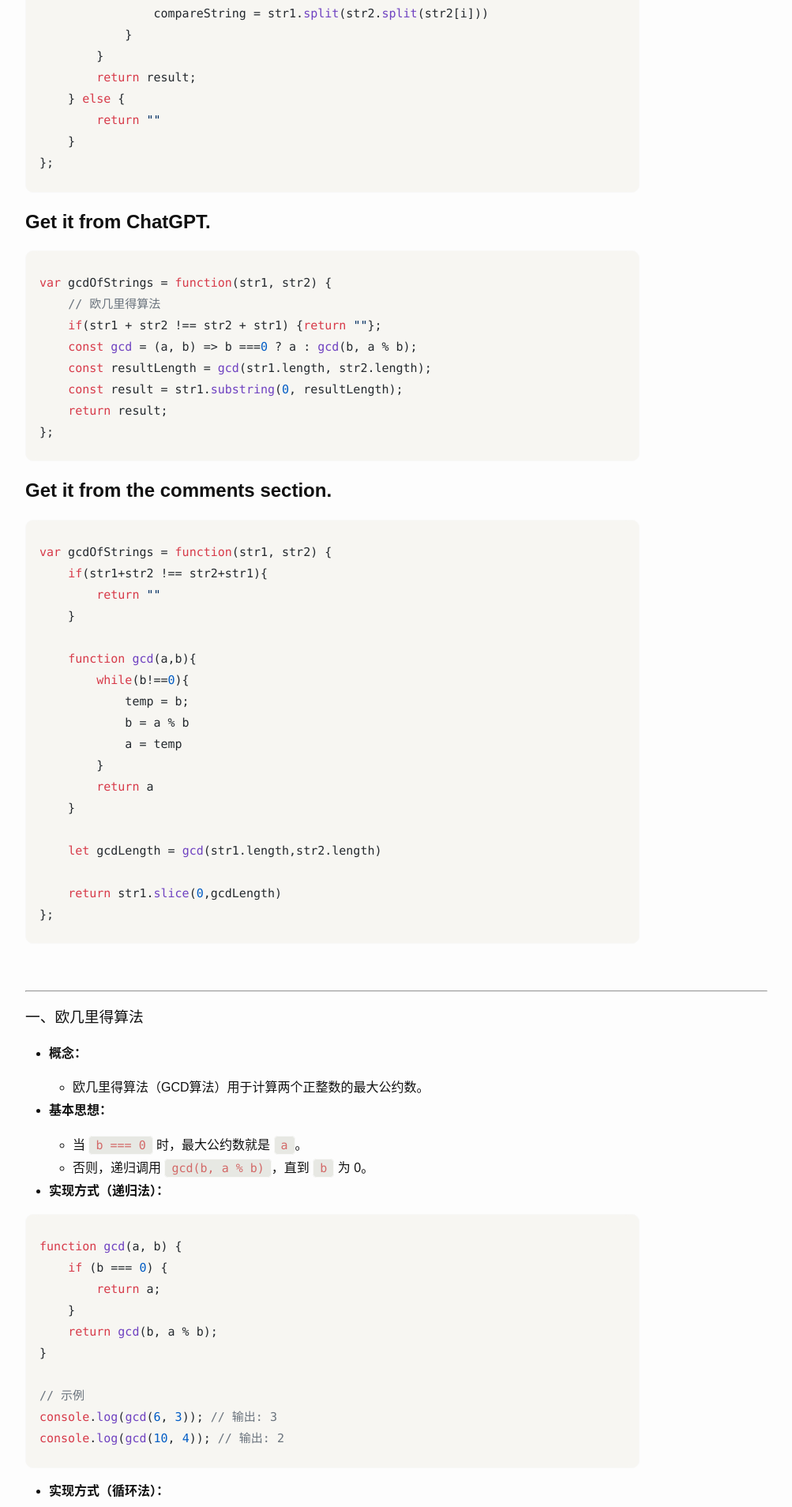
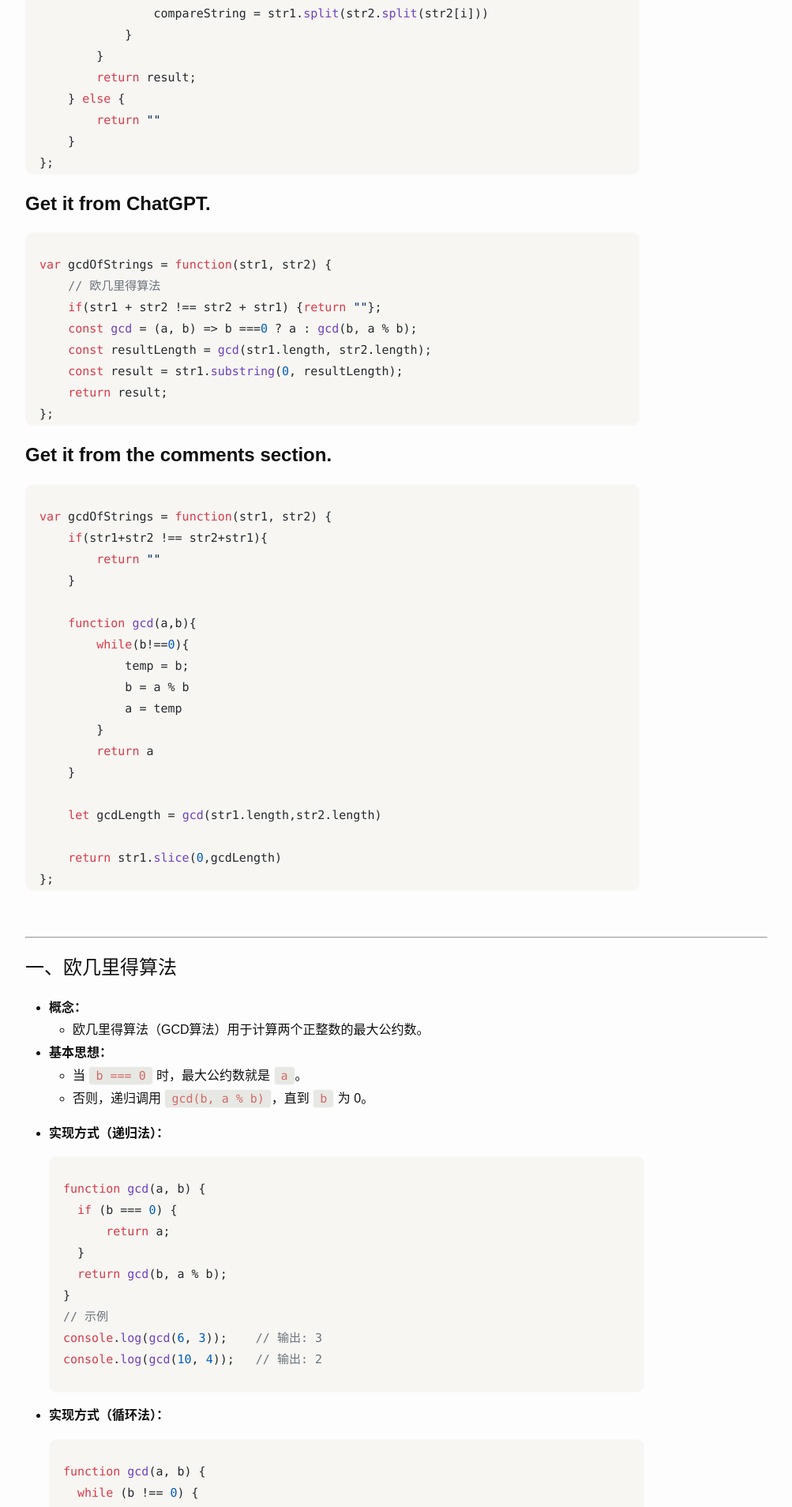
Before and after one commit to BlissX-ML/Daily_Snapshot.github.io, a Jekyll site: the page built from _leetcode_seventy_five/2025-03-27-.md, in a window 1280 px wide. Shown: the part 958-2866 px from the top of the page at 79% size, without its empty margins (138-1141 px from the left). Built offline with Jekyll 4.4.1, drawn with Linux system fonts in a browser that asks for light colours; nearby versions of some CDN libraries.

Commit message:
Formatting adjusted

```diff
--- a/_leetcode_seventy_five/2025-03-27-.md
+++ b/_leetcode_seventy_five/2025-03-27-.md
@@ -103,7 +103,7 @@ var gcdOfStrings = function(str1, str2) {
 
 ---
 
-### 一、欧几里得算法
+## 一、欧几里得算法
 
 - **概念：**
     - 欧几里得算法（GCD算法）用于计算两个正整数的最大公约数。
@@ -112,22 +112,22 @@ var gcdOfStrings = function(str1, str2) {
     - 否则，递归调用 `gcd(b, a % b)`，直到 `b` 为 0。
 - **实现方式（递归法）：**
 
-<pre><code class="language-js">
+    <pre><code class="language-js">
 function gcd(a, b) {
     if (b === 0) {
         return a;
     }
     return gcd(b, a % b);
 }
+// 示例
+console.log(gcd(6, 3));    // 输出: 3
+console.log(gcd(10, 4));   // 输出: 2
+    </code></pre>
 
-// 示例
-console.log(gcd(6, 3)); // 输出: 3
-console.log(gcd(10, 4)); // 输出: 2
-</code></pre>
 
 - **实现方式（循环法）：**
 
-<pre><code class="language-js">
+    <pre><code class="language-js">
 function gcd(a, b) {
     while (b !== 0) {
         let temp = b;
@@ -136,11 +136,10 @@ function gcd(a, b) {
     }
     return a;
 }
-
 // 示例
-console.log(gcd(6, 3)); // 输出: 3
-console.log(gcd(10, 4)); // 输出: 2
-</code></pre>
+console.log(gcd(6, 3));    // 输出: 3
+console.log(gcd(10, 4));   // 输出: 2
+    </code></pre>
 
 - **特点：**
     - 递归法更简洁，但深度递归可能导致栈溢出。
@@ -148,7 +147,7 @@ console.log(gcd(10, 4)); // 输出: 2
 
 ---
 
-### 二、substring() 方法与字符串、数组、对象操作
+## 二、substring() 方法与字符串、数组、对象操作
 
 **1. `substring()` 方法简介**
 
@@ -159,12 +158,12 @@ console.log(gcd(10, 4)); // 输出: 2
 - 如果 `endIndex` 省略，则返回从 `startIndex` 到结尾的所有字符。
 - 不修改原字符串，返回新字符串。
 
-<pre><code class="language-js">
+    <pre><code class="language-js">
 let str = "Hello, World!";
-console.log(str.substring(0, 5)); // 输出: "Hello"
-console.log(str.substring(7));    // 输出: "World!"
-console.log(str);                  // 原字符串未改变："Hello, World!"
-</code></pre>
+console.log(str.substring(0, 5));   // 输出: "Hello"
+console.log(str.substring(7));      // 输出: "World!"
+console.log(str);                   // 原字符串未改变："Hello, World!"
+    </code></pre>
 
 ---
 
--- a/_sass/minima/_base.scss
+++ b/_sass/minima/_base.scss
@@ -105,7 +105,7 @@ figcaption {
 ul,
 ol {
   margin-left: $spacing-unit;
-  line-height: $base-line-height;
+  // line-height: $base-line-height;
 }
 
 li {
@@ -113,8 +113,11 @@ li {
 
   >ul,
   >ol {
+    margin-top: 0;
     margin-bottom: 0;
     line-height: $base-line-height;
+    justify-content: center;
+
   }
 }
 
--- a/_sass/minima/_github-min.scss
+++ b/_sass/minima/_github-min.scss
@@ -3,11 +3,11 @@ pre code.hljs {
     width: auto;
     height: fit-content;
     overflow-x: auto;
-    padding: 0px 5px 1.5em;
+    // padding: 0px 5px 1.5em;
 }
 
 code.hljs {
-    padding: 0px 5px 1.5em;
+    padding: 0px 5px;
 }
 
 /*!
```
